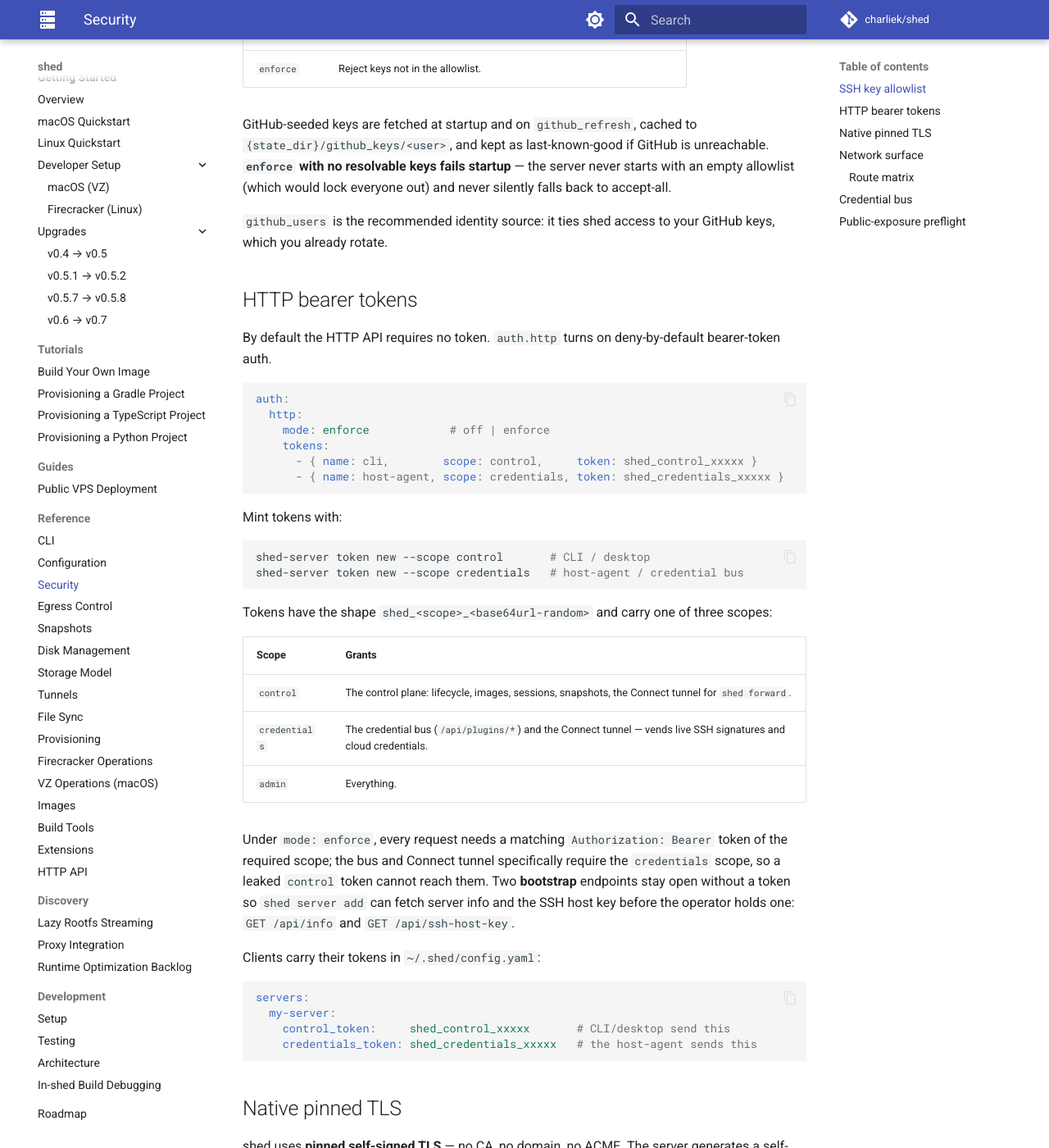
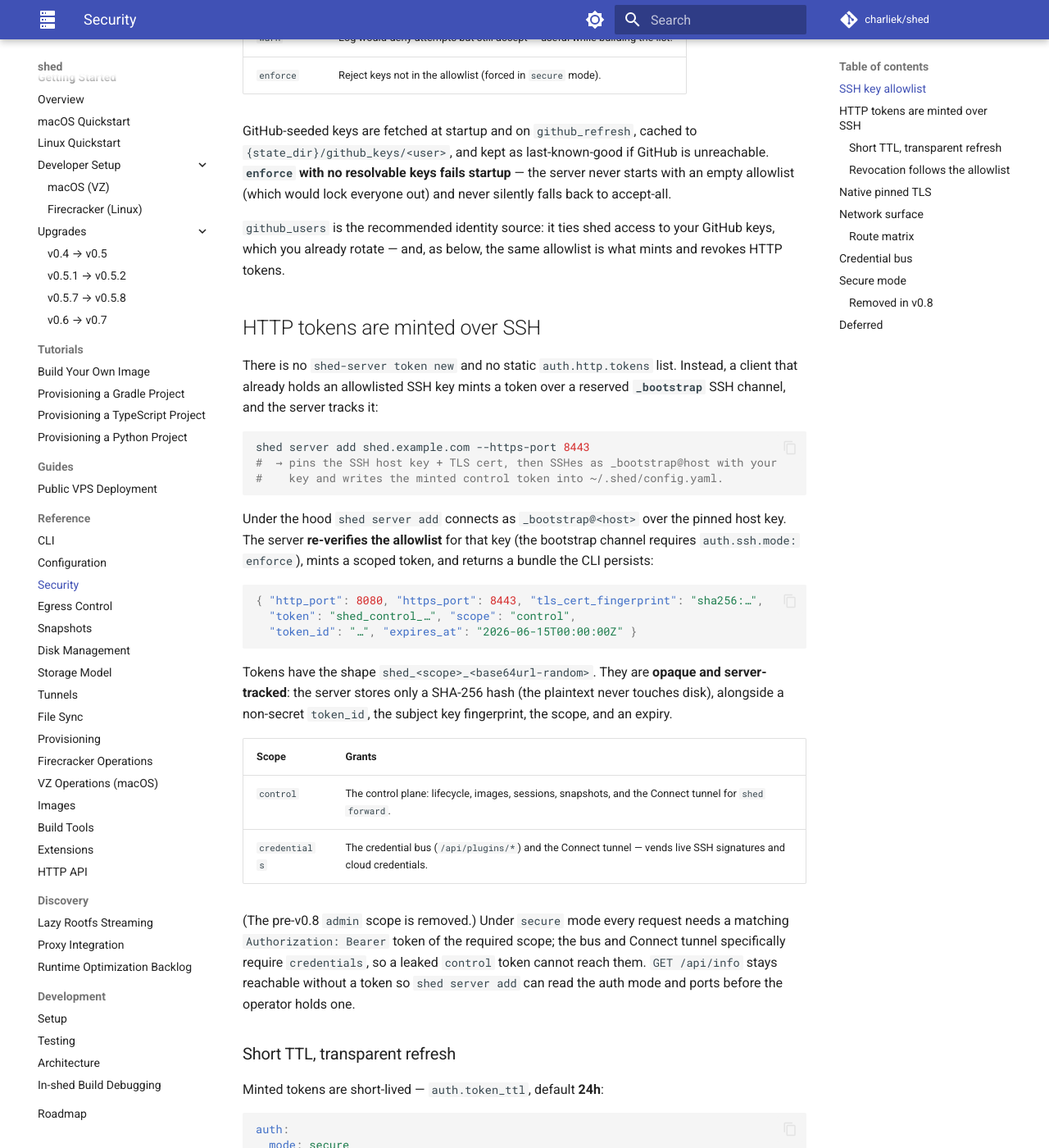
Before and after one commit to charliek/shed, an MkDocs documentation site: the page built from docs/reference/security.md, in a window 1280 px wide and 1400 px high, scrolled down 1215 px. Shown: the whole window at 82% size. Built offline with MkDocs 1.6.1 and Material for MkDocs 9.7.7, drawn with Linux system fonts in a browser that asks for light colours; comment, search, counter and statistics services are not loaded; some of the changed text lies outside the part shown.

Commit message:
docs(security): rewrite to the v0.8 binary-mode + SSH-bootstrapped token model
Phase 6a of auth-issuance-v2. Rewrites reference/security.md from the
open-by-default + opt-in-bundle model to the secure-by-default redesign:

- auth.mode: open (default, tailnet/LAN) | secure (internet-facing, derives the
  full enforced bundle + refuses to start without an SSH key source) — replaces
  the public_exposure flag.
- HTTP tokens are minted over the reserved _bootstrap SSH channel by
  `shed server add` (re-verifies the allowlist), not `shed-server token new` /
  static auth.http.tokens. Opaque, server-tracked, SHA-256 at rest; scopes
  control + credentials (admin removed); short TTL (auth.token_ttl, default 24h)
  with transparent CLI/host-agent/desktop refresh + 401-retry.
- Revocation follows the SSH allowlist (revoke-by-subject on an authoritative
  diff; latency = github_refresh + TTL; never on a transient fetch failure).
- Credential-bus section updated for reconnect re-delivery (retained + redelivered
  to the same credentials holder; 409 one-listener; stale swept by TTL).
- Client config: control_token + control_token_expires_at; no credentials_token
  (host-agent self-mints).
- "Removed in v0.8" table (public_exposure / auth.http.tokens / token new / admin
  / client credentials_token, all hard-fail) + a deferred-work note.

Kept the still-valid SSH-allowlist, pinned-TLS, network-surface, and route-matrix
sections (annotated for what secure mode forces). `make docs` builds green; the
forward link to upgrades/v0.7-to-v0.8.md and the stale vps-deployment anchor are
resolved in later Phase 6 sub-steps.

Co-Authored-By: Claude Opus 4.8 (1M context) <noreply@anthropic.com>

````diff
--- a/docs/reference/security.md
+++ b/docs/reference/security.md
@@ -1,23 +1,25 @@
 # Security
 
-shed-server ships **open by default**: no SSH key allowlist, no HTTP token, no
-TLS. That is the right posture on a private network — a Tailscale tailnet or a
-trusted LAN — where the network is the security boundary and adding auth would
-only get in the way.
+shed-server has two postures, selected by a single switch:
 
-Every hardening layer below is **opt-in and independent**. You can enable just
-an SSH allowlist, or just HTTP tokens, or the full bundle. For a genuinely
-internet-facing deployment, [`public_exposure`](#public-exposure-preflight)
-turns the individual toggles into an all-or-nothing bundle the server refuses to
-start without.
+```yaml
+auth:
+  mode: open      # open (default) | secure
+```
 
-| Layer | Config | Default |
-|-------|--------|---------|
-| SSH key allowlist | `auth.ssh` | off (accept all keys) |
-| HTTP bearer tokens | `auth.http` | off (no token required) |
-| Native pinned TLS | `https_port` + `tls_names` | off (plain HTTP) |
-| Network surface / bind | `http_bind`, `ssh_bind`, `internal_http_port` | all interfaces, single listener |
-| Public-exposure preflight | `public_exposure` | off (inert) |
+- **`open`** (the default) is the right posture on a private network — a
+  Tailscale tailnet or a trusted LAN — where the network is the security
+  boundary. No SSH key allowlist, no HTTP token, no TLS is required; each
+  hardening layer below is still available, opt-in and independent.
+- **`secure`** is for an internet-facing deployment. It derives the whole
+  hardening bundle (SSH allowlist enforced + HTTP tokens enforced + TLS +
+  loopback plain-HTTP) and **refuses to start** without an SSH key source, so a
+  server is never half-hardened on a public address.
+
+| `auth.mode` | SSH allowlist | HTTP tokens | Plain-HTTP listener | TLS |
+|-------------|---------------|-------------|---------------------|-----|
+| `open` | as configured (`auth.ssh`, default off) | off | as configured (`http_bind`) | optional (`https_port`) |
+| `secure` | **forced `enforce`** (needs a key source) | **enforced** | **forced loopback** | **on** (`https_port` defaults to 8443) |
 
 All server settings live in the server config (`/etc/shed/server.yaml` on
 Linux, `~/.config/shed/server.yaml` on macOS). Client settings live per server
@@ -26,7 +28,8 @@ entry in `~/.shed/config.yaml`.
 ## SSH key allowlist
 
 By default any public key is accepted (the username still selects the shed).
-`auth.ssh` restricts which keys may connect.
+`auth.ssh` restricts which keys may connect; `auth.mode: secure` forces
+`enforce`.
 
 ```yaml
 auth:
@@ -42,9 +45,9 @@ auth:
 
 | Mode | Behavior |
 |------|----------|
-| `off` | Accept every key (legacy default). |
+| `off` | Accept every key (the `open`-mode default). |
 | `warn` | Log would-deny attempts but still accept — useful while building the list. |
-| `enforce` | Reject keys not in the allowlist. |
+| `enforce` | Reject keys not in the allowlist (forced in `secure` mode). |
 
 GitHub-seeded keys are fetched at startup and on `github_refresh`, cached to
 `{state_dir}/github_keys/<user>`, and kept as last-known-good if GitHub is
@@ -53,62 +56,100 @@ never starts with an empty allowlist (which would lock everyone out) and never
 silently falls back to accept-all.
 
 `github_users` is the recommended identity source: it ties shed access to your
-GitHub keys, which you already rotate.
+GitHub keys, which you already rotate — and, as below, the same allowlist is
+what mints and revokes HTTP tokens.
 
-## HTTP bearer tokens
+## HTTP tokens are minted over SSH
 
-By default the HTTP API requires no token. `auth.http` turns on deny-by-default
-bearer-token auth.
+There is no `shed-server token new` and no static `auth.http.tokens` list.
+Instead, a client that already holds an allowlisted SSH key mints a token over a
+reserved **`_bootstrap`** SSH channel, and the server tracks it:
+
+```bash
+shed server add shed.example.com --https-port 8443
+#  → pins the SSH host key + TLS cert, then SSHes as _bootstrap@host with your
+#    key and writes the minted control token into ~/.shed/config.yaml.
+```
+
+Under the hood `shed server add` connects as `_bootstrap@<host>` over the pinned
+host key. The server **re-verifies the allowlist** for that key (the bootstrap
+channel requires `auth.ssh.mode: enforce`), mints a scoped token, and returns a
+bundle the CLI persists:
+
+```json
+{ "http_port": 8080, "https_port": 8443, "tls_cert_fingerprint": "sha256:…",
+  "token": "shed_control_…", "scope": "control",
+  "token_id": "…", "expires_at": "2026-06-15T00:00:00Z" }
+```
+
+Tokens have the shape `shed_<scope>_<base64url-random>`. They are **opaque and
+server-tracked**: the server stores only a SHA-256 hash (the plaintext never
+touches disk), alongside a non-secret `token_id`, the subject key fingerprint,
+the scope, and an expiry.
+
+| Scope | Grants |
+|-------|--------|
+| `control` | The control plane: lifecycle, images, sessions, snapshots, and the Connect tunnel for `shed forward`. |
+| `credentials` | The credential bus (`/api/plugins/*`) and the Connect tunnel — vends live SSH signatures and cloud credentials. |
+
+(The pre-v0.8 `admin` scope is removed.) Under `secure` mode every request needs
+a matching `Authorization: Bearer` token of the required scope; the bus and
+Connect tunnel specifically require `credentials`, so a leaked `control` token
+cannot reach them. `GET /api/info` stays reachable without a token so
+`shed server add` can read the auth mode and ports before the operator holds
+one.
+
+### Short TTL, transparent refresh
+
+Minted tokens are short-lived — `auth.token_ttl`, default **24h**:
 
 ```yaml
 auth:
-  http:
-    mode: enforce            # off | enforce
-    tokens:
-      - { name: cli,        scope: control,     token: shed_control_xxxxx }
-      - { name: host-agent, scope: credentials, token: shed_credentials_xxxxx }
+  mode: secure
+  token_ttl: 24h
 ```
 
-Mint tokens with:
+Every client refreshes transparently, so the TTL is invisible in normal use:
 
-```bash
-shed-server token new --scope control       # CLI / desktop
-shed-server token new --scope credentials   # host-agent / credential bus
-```
+- **CLI** — re-bootstraps when the stored token is near expiry, and on a `401`
+  it refreshes and retries the request once. The expiry is tracked in the
+  client config as `control_token_expires_at`.
+- **host-agent** — mints its **own** `credentials` token over the same SSH
+  bootstrap channel using its identity key, and refreshes on a jittered ~50% of
+  the TTL. It no longer reads a static `credentials_token` from config.
+- **shed-desktop** — requests a `control` token from the local host-agent (over
+  the host-agent's Unix socket) and refreshes near expiry / on `401`.
 
-Tokens have the shape `shed_<scope>_<base64url-random>` and carry one of three
-scopes:
+### Revocation follows the allowlist
 
-| Scope | Grants |
-|-------|--------|
-| `control` | The control plane: lifecycle, images, sessions, snapshots, the Connect tunnel for `shed forward`. |
-| `credentials` | The credential bus (`/api/plugins/*`) and the Connect tunnel — vends live SSH signatures and cloud credentials. |
-| `admin` | Everything. |
+You do not revoke tokens by hand. When a key leaves the SSH allowlist — removed
+from `authorized_keys`, or dropped from a `github_users` account on the next
+`github_refresh` — the server purges every token minted for that subject. The
+revocation latency is therefore the allowlist's own refresh latency
+(`github_refresh` + TTL for GitHub-sourced keys); it is not instantaneous, and
+it never fires on a transient GitHub fetch failure (the last-known-good
+allowlist is retained, so a network blip cannot mass-revoke valid tokens).
 
-Under `mode: enforce`, every request needs a matching `Authorization: Bearer`
-token of the required scope; the bus and Connect tunnel specifically require the
-`credentials` scope, so a leaked `control` token cannot reach them. Two
-**bootstrap** endpoints stay open without a token so `shed server add` can fetch
-server info and the SSH host key before the operator holds one: `GET /api/info`
-and `GET /api/ssh-host-key`.
-
-Clients carry their tokens in `~/.shed/config.yaml`:
+Clients carry their (auto-managed) token in `~/.shed/config.yaml`:
 
 ```yaml
 servers:
   my-server:
-    control_token:     shed_control_xxxxx       # CLI/desktop send this
-    credentials_token: shed_credentials_xxxxx   # the host-agent sends this
+    api_url: https://shed.example.com:8443
+    tls_cert_fingerprint: sha256:<hex>
+    control_token:            shed_control_xxxxx   # written by `server add`
+    control_token_expires_at: 2026-06-15T00:00:00Z # refresh hint
 ```
+
+There is no client `credentials_token`: the host-agent mints its own.
 
 ## Native pinned TLS
 
 shed uses **pinned self-signed TLS** — no CA, no domain, no ACME. The server
 generates a self-signed certificate on first start (the same lifecycle as the
 SSH host key) and clients pin it by the SHA-256 fingerprint of its DER encoding,
-exactly the trust model SSH host keys use.
-
-Enable it on the server:
+exactly the trust model SSH host keys use. `auth.mode: secure` turns this on by
+default (`https_port` defaults to `8443`).
 
 ```yaml
 https_port: 8443                 # serve HTTPS here (in addition to http_port)
@@ -118,26 +159,11 @@ tls_names:                       # extra SANs so hostname verification passes
 # localhost, 127.0.0.1, ::1 are always included.
 ```
 
-Pin it on the client with `shed server add`:
-
-```bash
-shed server add shed.example.com --https-port 8443
-#  → shows the TLS cert fingerprint (and the SSH host-key fingerprint),
-#    prompts to trust, and pins it into the server entry.
-```
-
-```yaml
-servers:
-  my-server:
-    api_url: https://shed.example.com:8443   # control plane over TLS
-    tls_cert_fingerprint: sha256:<hex>       # the pin
-```
-
-All clients verify by pin: the Go CLI and sdk via `VerifyPeerCertificate`, the
-desktop via `URLSessionDelegate`, and `curl` via the cert handed in with
-`--cacert` (the `tls_names` SANs make hostname verification pass). A client that
-configures a pin but a non-`https` URL **fails closed** rather than sending
-plaintext.
+`shed server add` pins the fingerprint automatically (it is in the bootstrap
+bundle). All clients verify by pin: the Go CLI and sdk via
+`VerifyPeerCertificate`, the desktop via `URLSessionDelegate`, and `curl` via
+the cert handed in with `--cacert`. A client that configures a pin but a
+non-`https` URL **fails closed** rather than sending plaintext.
 
 **Rotation.** Changing `tls_names` regenerates the certificate (new
 fingerprint). Re-pin clients with:
@@ -153,13 +179,14 @@ Rotating an existing pin in a non-interactive session requires
 ## Network surface
 
 By default both listeners bind all interfaces on a single HTTP listener. These
-knobs shape what is reachable where.
+knobs shape what is reachable where; `auth.mode: secure` forces the plain-HTTP
+listener to loopback regardless of `http_bind`.
 
 | Field | Effect |
 |-------|--------|
-| `http_bind` | Interface for the plain-HTTP listener (e.g. `127.0.0.1`, a tailnet IP). Empty = all interfaces. |
+| `http_bind` | Interface for the plain-HTTP listener (e.g. `127.0.0.1`, a tailnet IP). Empty = all interfaces. Forced to loopback in `secure` mode. |
 | `ssh_bind` | Interface for the SSH listener. |
-| `https_port` | When set, an HTTPS listener (shares `http_bind`) serving the same control plane over pinned TLS. |
+| `https_port` | When set, an HTTPS listener (shares `http_bind`) serving the same control plane over pinned TLS. On by default in `secure` mode. |
 | `internal_http_port` | When > 0, moves the credential bus (`/api/plugins/*`) **and the Connect tunnel** to a loopback-only internal listener; the public listener omits them. |
 | `trusted_proxy` | Trust `X-Forwarded-For` (only safe behind a proxy that overwrites it). Default false uses the real TCP peer, so a source IP can't be forged to evade per-IP controls. |
 
@@ -194,40 +221,63 @@ UUIDv7) is delivered **only** to that listener over its SSE stream. A
 
 - A forged response (a made-up requestID) has no pending entry → **dropped**.
 - A response is consumed on its final reply → a **replay** is dropped.
-- When a listener disconnects, its pending requests are swept → a reconnecting
-  listener cannot answer the previous listener's in-flight requests
-  (**listener-squat** defense).
+- When the listener disconnects, its un-acked pending requests are **retained**
+  and **re-delivered** when a listener re-subscribes, so a host-agent that
+  reconnects across a blip doesn't strand an in-flight credential request.
+  Re-subscribing requires the `credentials` token and the namespace allows only
+  one listener at a time (a second subscriber is rejected `409`), so only the
+  same credential holder can ever receive the re-delivery; stale pending is
+  swept after a retention TTL.
 
-This ownership check is enforced whenever HTTP auth is on; with auth off (the
-default) the bus behaves exactly as before.
+This ownership tracking is enforced whenever HTTP auth is on (i.e. `secure`
+mode); with auth off (the `open` default) the bus behaves exactly as before, and
+without re-delivery.
 
-## Public-exposure preflight
+## Secure mode
 
-For a genuinely internet-facing deployment, set `public_exposure: true`. The
-server then **refuses to start** unless the full hardening bundle is present,
-naming the first missing piece — so you can't half-deploy to the internet.
+`auth.mode: secure` is the internet-facing posture. It derives the full bundle
+and **refuses to start** if a piece is missing, naming the first gap — so you
+can't half-deploy to a public address.
 
 ```yaml
-public_exposure: true
+auth:
+  mode: secure
+  ssh:
+    github_users: [charliek]   # an SSH key source is required
 ```
 
-The required bundle:
+What `secure` derives:
 
-| Requirement | Why |
-|-------------|-----|
-| `auth.ssh.mode: enforce` | Only allowlisted keys may SSH in. |
-| `auth.http.mode: enforce` + a strong token | Every HTTP request needs a bearer token; this also gates the credential bus by the `credentials` scope. |
-| `https_port` set | The network-facing API is TLS. |
+| Derived | Why |
+|---------|-----|
+| `auth.ssh.mode: enforce` | Only allowlisted keys may SSH in — and that allowlist is what mints/revokes HTTP tokens. **Requires** a key source (`github_users`, `authorized_keys`, or `authorized_keys_file`), else startup fails. |
+| HTTP auth enforced | Every HTTP request needs a bearer token; the credential bus is gated by the `credentials` scope. |
+| `https_port: 8443` | The network-facing API is pinned TLS. |
+| plain-HTTP → loopback | The plain-HTTP listener is forced to loopback regardless of `http_bind`, so only the TLS listener (and the loopback internal bus, if configured) face the network — no public plaintext path. |
 
-When `public_exposure` is set, the plain-HTTP listener is forced to **loopback**
-regardless of `http_bind`, so only the TLS listener (and the loopback internal
-bus, if configured) face the network — there is no public plaintext API path.
-Tokens must be at least 24 characters (generated tokens are well above this), so
-an obviously weak hand-set token is rejected.
+The whole flow is hands-off: enable `secure`, list your `github_users`, and a
+client runs one `shed server add` to pin TLS and mint its token. See the
+[Public VPS Deployment](../guides/vps-deployment.md) guide for a complete
+walkthrough.
 
-When `public_exposure` is **unset** (the default), the preflight is inert: bind
-behavior — including a non-loopback bind or a routine production restart — is
-exactly as it is today.
+### Removed in v0.8
 
-See the [Public VPS Deployment](../guides/vps-deployment.md) guide for a
-complete walkthrough.
+These pre-v0.8 keys are **rejected at startup** (the server names them and
+exits) so an old config can't silently weaken a deployment:
+
+| Removed | Replacement |
+|---------|-------------|
+| `public_exposure: true` | `auth.mode: secure` (derives the same bundle). |
+| `auth.http.tokens` (static list) + `shed-server token new` | Tokens minted over the `_bootstrap` SSH channel by `shed server add`. |
+| `admin` scope | `control` + `credentials` only. |
+| client `credentials_token` | The host-agent mints its own `credentials` token. |
+
+See [Upgrading v0.7 → v0.8](../upgrades/v0.7-to-v0.8.md) for the migration.
+
+## Deferred
+
+Two hardening layers are intentionally out of scope for v0.8 and tracked
+separately: an **enrollment secret** (a transport-layer HMAC over the bootstrap
+handshake, to gate token issuance even tighter than the SSH allowlist) and
+**mutual TLS** / a **broker handoff** for the credential bus. The current
+issuance trust anchor is the SSH allowlist plus the pinned TLS/host keys.
````
